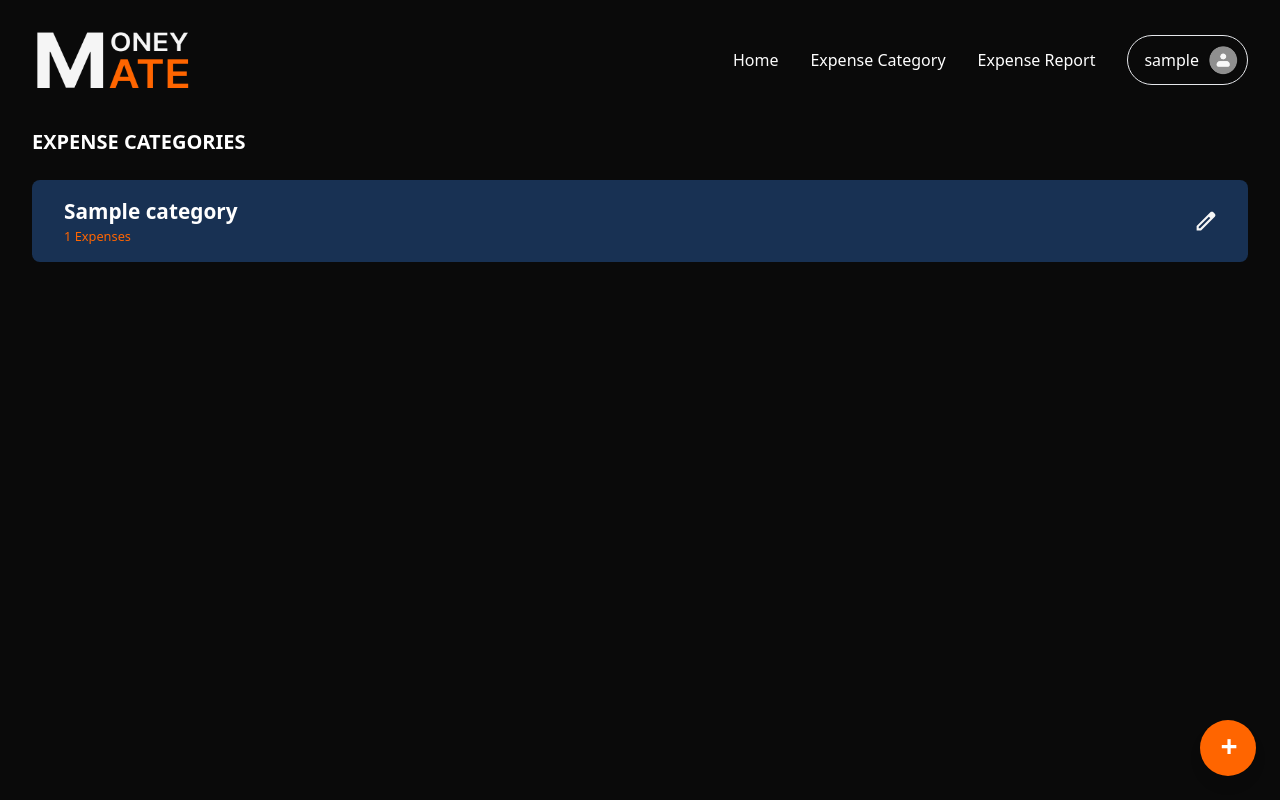
After one commit to tristanaja/money-mate, a PHP site: page /pages/category_page/category_dashboard.php in a window 1280 px wide. The commit adds this page. Run offline with PHP 8.4, Linux system fonts and the light colour scheme; the visitor is signed in with stand-in values (Sample User, id 1); tables that the repository leaves empty or names only in its code hold one stand-in row (values such as "Sample post"); some libraries are stand-ins or nearby versions.

Commit message:
feat: Category Pages

```diff
--- /dev/null
+++ b/components/add_category_pops.php
@@ -0,0 +1,23 @@
+<div id="addCategoryModal" class="backdrop-blur-sm fixed inset-0 bg-black bg-opacity-60 flex items-center justify-center z-50 hidden">
+    <div class="bg-gradient-to-br from-[#0b192c] to-[rgba(11,25,44,0.75)] p-6 rounded-xl w-[90%] max-w-md text-white">
+        <h2 class="text-xl font-bold mb-6">Add Category</h2>
+
+        <form action="../../processes/category/add_category_process.php" method="POST">
+            <!-- Category Name Input -->
+            <input type="text" name="category_name" required placeholder="Category Name"
+                class="w-full p-3 rounded border border-gray-500 bg-transparent mb-6 placeholder-gray-400 text-white text-sm focus:outline-none focus:ring-2 focus:ring-orange-500">
+
+            <!-- Buttons -->
+            <div class="flex gap-4">
+                <button type="button" onclick="toggleAddCategory()"
+                    class="w-full py-2 rounded bg-[#1e3e62] hover:bg-gray-700 text-white font-semibold">
+                    Cancel
+                </button>
+                <button type="submit"
+                    class="w-full py-2 rounded bg-[#ff6500] hover:bg-orange-700 text-white font-semibold">
+                    Add
+                </button>
+            </div>
+        </form>
+    </div>
+</div>
--- a/components/edit_budget_pops.php
+++ b/components/edit_budget_pops.php
@@ -1,5 +1,5 @@
-<div id="editBudgetModal" class="fixed inset-0 bg-black bg-opacity-60 flex items-center justify-center z-99 hidden">
-    <div class="bg-gradient-to-br from-[#0b192c] to-[rgba(11,25,44,0.75)] backdrop-blur-sm p-6 rounded-xl w-[90%] max-w-md text-white">
+<div id="editBudgetModal" class="backdrop-blur-sm fixed inset-0 bg-black bg-opacity-60 flex items-center justify-center z-99 hidden">
+    <div class="bg-gradient-to-br from-[#0b192c] to-[rgba(11,25,44,0.75)] p-6 rounded-xl w-[90%] max-w-md text-white">
         <h2 class="text-xl font-bold mb-4">Edit Budget</h2>
         <label class="block text-[0.8rem] font-normal mb-1">
             Current Budget
--- /dev/null
+++ b/components/edit_category_pops.php
@@ -0,0 +1,41 @@
+<div id="editCategoryModal_<?= $id ?>" class="backdrop-blur-sm fixed inset-0 bg-black bg-opacity-60 flex items-center justify-center z-50 hidden">
+    <div class="bg-gradient-to-br from-[#0b192c] to-[rgba(11,25,44,0.75)] p-6 rounded-2xl w-[90%] max-w-md text-white">
+        <h2 class="text-xl font-bold mb-6">Edit Category</h2>
+
+        <form action="../../processes/category/edit_category_process.php" method="POST">
+            <!-- Hidden input for category ID -->
+            <input type="hidden" name="category_id" value="<?= $id; ?>">
+
+            <!-- Category Name Input -->
+            <input
+                type="text"
+                name="category_name"
+                id="editCategoryName"
+                class="w-full p-3 rounded border border-gray-500 bg-transparent mb-6 placeholder-gray-400 text-white text-sm focus:outline-none focus:ring-2 focus:ring-orange-500">
+
+            <!-- Action Buttons -->
+            <div class="flex gap-4 mb-4">
+                <button
+                    type="button"
+                    onclick="toggleEditCategory(<?= $id ?>)"
+                    class="w-full py-2 rounded bg-[#1e3e62] hover:bg-gray-700 text-white font-semibold">
+                    Cancel
+                </button>
+                <button
+                    type="submit"
+                    class="w-full py-2 rounded bg-[#ff6500] hover:bg-orange-700 text-white font-semibold">
+                    Edit
+                </button>
+            </div>
+
+            <!-- Delete Button -->
+            <button
+                type="submit"
+                formaction="../../processes/category/delete_category_process.php"
+                onclick="return confirm('Are you sure you want to delete this category?')"
+                class="w-full py-2 rounded bg-red-700 hover:bg-red-800 text-white font-semibold">
+                Delete Category
+            </button>
+        </form>
+    </div>
+</div>
--- a/components/edit_saving_goal_pops.php
+++ b/components/edit_saving_goal_pops.php
@@ -1,5 +1,5 @@
-<div id="editSavingGoalModal" class="fixed inset-0 bg-black bg-opacity-60 flex items-center justify-center z-50 hidden">
-    <div class="bg-gradient-to-br from-[#0b192c] to-[rgba(11,25,44,0.75)] backdrop-blur-sm p-6 rounded-xl w-[90%] max-w-md text-white">
+<div id="editSavingGoalModal" class="backdrop-blur-sm fixed inset-0 bg-black bg-opacity-60 flex items-center justify-center z-50 hidden">
+    <div class="bg-gradient-to-br from-[#0b192c] to-[rgba(11,25,44,0.75)]  p-6 rounded-xl w-[90%] max-w-md text-white">
         <h2 class="text-xl font-bold mb-4">Edit Saving Goal</h2>
 
         <form action="processes/saving_goal/edit_saving_goal_process.php" method="POST">
--- /dev/null
+++ b/features/category_services.php
@@ -0,0 +1,173 @@
+<?php
+
+require_once __DIR__ . '/../includes/auth_process_essentials.php';
+
+class category_services
+{
+    private $db;
+
+    public function __construct($db)
+    {
+        $this->db = $db;
+        $this->createInitialCategories();
+    }
+
+    private function createInitialCategories()
+    {
+        if (!isset($_SESSION['user_id'])) return false;
+
+        // Prevent duplicate categories
+        $check = $this->db->prepare("SELECT id FROM categories WHERE user_id = ?");
+        $check->bind_param("i", $_SESSION["user_id"]);
+        $check->execute();
+        $check->store_result();
+
+        if ($check->num_rows > 0) {
+            return false; // Categories already exist
+        }
+
+        // Insert default categories
+        $stmt = $this->db->prepare("INSERT INTO categories (user_id, name) VALUES (?, ?)");
+        $defaultCategories = ['Food', 'Transport', 'Entertainment', 'Utilities', 'Health'];
+
+        foreach ($defaultCategories as $category) {
+            $stmt->bind_param("is", $_SESSION["user_id"], $category);
+            if (!$stmt->execute()) {
+                return false; // Failed to insert category
+            }
+        }
+
+        return true;
+    }
+
+    public function getCategories()
+    {
+        if (!isset($_SESSION['user_id'])) return [];
+
+        $stmt = $this->db->prepare("SELECT * FROM categories WHERE user_id = ?");
+        $stmt->bind_param("i", $_SESSION['user_id']);
+
+        if ($stmt->execute()) {
+            $result = $stmt->get_result();
+            return $result->fetch_all(MYSQLI_ASSOC);
+        }
+
+        return [];
+    }
+
+    public function addCategory($categoryName)
+    {
+        if (!isset($_SESSION['user_id']) || empty($categoryName)) return false;
+
+        // Validate category name
+        if (strlen($categoryName) < 3 || strlen($categoryName) > 50) return false;
+
+        // Check if category exists
+        $check = $this->db->prepare("SELECT id FROM categories WHERE name = ? AND user_id = ?");
+        $check->bind_param("si", $categoryName, $_SESSION['user_id']);
+        $check->execute();
+        $check->store_result();
+
+        if ($check->num_rows > 0) {
+            return false; // Category does not exist
+        }
+
+        $stmt = $this->db->prepare("INSERT INTO categories (user_id, name) VALUES (?, ?)");
+        $stmt->bind_param("is", $_SESSION['user_id'], $categoryName);
+        return $stmt->execute();
+    }
+
+    public function editCategory($id, $newName)
+    {
+        if (!isset($_SESSION['user_id']) || !is_numeric($id) || empty($newName)) return false;
+
+        // Validate new category name
+        if (strlen($newName) < 3 || strlen($newName) > 50) return false;
+
+        // Check if category exists
+        $check = $this->db->prepare("SELECT id FROM categories WHERE id = ? AND user_id = ?");
+        $check->bind_param("ii", $id, $_SESSION['user_id']);
+        $check->execute();
+        $check->store_result();
+
+        if ($check->num_rows === 0) {
+            return false; // Category does not exist
+        }
+
+        // Update the category name
+        $stmt = $this->db->prepare("UPDATE categories SET name = ? WHERE id = ? AND user_id = ?");
+        $stmt->bind_param("sii", $newName, $id, $_SESSION['user_id']);
+        return $stmt->execute();
+    }
+
+    public function deleteCategory($id)
+    {
+        if (!isset($_SESSION['user_id']) || !is_numeric($id)) return false;
+
+        // Check if category exists
+        $check = $this->db->prepare("SELECT id FROM categories WHERE id = ? AND user_id = ?");
+        $check->bind_param("ii", $id, $_SESSION['user_id']);
+        $check->execute();
+        $check->store_result();
+
+        if ($check->num_rows === 0) {
+            return false; // Category does not exist
+        }
+
+        // Delete the category
+        $stmt = $this->db->prepare("DELETE FROM categories WHERE id = ? AND user_id = ?");
+        $stmt->bind_param("ii", $id, $_SESSION['user_id']);
+        return $stmt->execute();
+    }
+
+    public function getExpenseCount($id)
+    {
+        if (!isset($_SESSION['user_id']) || !is_numeric($id)) return 0;
+
+        // Check if category exists
+        $check = $this->db->prepare("SELECT id FROM categories WHERE id = ? AND user_id = ?");
+        $check->bind_param("ii", $id, $_SESSION['user_id']);
+        $check->execute();
+        $check->store_result();
+
+        if ($check->num_rows === 0) {
+            return 0; // Category does not exist
+        }
+
+        // Count expenses in the category
+        $stmt = $this->db->prepare("SELECT COUNT(*) as count FROM expenses WHERE category_id = ? AND user_id = ?");
+        $stmt->bind_param("ii", $id, $_SESSION['user_id']);
+
+        if ($stmt->execute()) {
+            $result = $stmt->get_result()->fetch_assoc();
+            return (int)$result['count'];
+        }
+
+        return 0;
+    }
+
+    public function getIdByCategory($name)
+    {
+        if (!isset($_SESSION['user_id'])) return null;
+
+        // Check if category exists
+        $check = $this->db->prepare("SELECT id FROM categories WHERE name = ? AND user_id = ?");
+        $check->bind_param("ii", $name, $_SESSION['user_id']);
+        $check->execute();
+        $check->store_result();
+
+        if ($check->num_rows === 0) {
+            return null; // Category does not exist
+        }
+
+        // Get the category details
+        $stmt = $this->db->prepare("SELECT id FROM categories WHERE name = ? AND user_id = ?");
+        $stmt->bind_param("si", $name, $_SESSION['user_id']);
+
+        if ($stmt->execute()) {
+            return $stmt->get_result()->fetch_assoc();
+        }
+
+        return null;
+    }
+}
--- /dev/null
+++ b/pages/category_page/category_dashboard.php
@@ -0,0 +1,148 @@
+<?php
+ini_set('display_errors', 1);
+ini_set('display_startup_errors', 1);
+error_reporting(E_ALL);
+
+require_once __DIR__ . '/../../includes/auth_process_essentials.php';
+require_once __DIR__ . '/../../features/category_services.php';
+
+$error = $_SESSION['error'] ?? null;
+unset($_SESSION['error']);
+
+$success = $_SESSION['success'] ?? null;
+unset($_SESSION['success']);
+
+$db = (new Database())->connect();
+$username = (new Auth_Services($db))->getUsername();
+$categoryService = new category_services($db);
+$categories = $categoryService->getCategories();
+?>
+
+<!DOCTYPE html>
+<html lang="en">
+
+<head>
+    <meta charset="UTF-8">
+    <meta name="viewport" content="width=device-width, initial-scale=1.0">
+    <title>MoneyMate</title>
+    <script src="https://cdn.tailwindcss.com"></script>
+</head>
+
+<body class="bg-[#0a0a0a] text-white min-h-screen m-0 px-8 py-8 flex items-center flex-col">
+    <?php if ($error): ?>
+        <div id="errorModal" class="fixed inset-0 bg-black bg-opacity-50 backdrop-blur-sm flex items-center justify-center z-50">
+            <div class="bg-[#14233C] text-black w-[90%] max-w-md p-6 rounded-xl shadow-lg flex flex-col justify-center">
+                <h2 class="text-[2em] font-bold text-center text-[#c62424] mb-2">ERROR</h2>
+                <p class="text-center text-[1em] mb-[2.5em] text-[#fafafa]"><?= htmlspecialchars($error) ?></p>
+                <button onclick="closeModal('errorModal')" class="bg-[#ff8c00] hover:bg-orange-600 rounded-full text-[#fafafa] text-2xl font-bold px-6 py-2">Close</button>
+            </div>
+        </div>
+    <?php endif; ?>
+
+    <?php if ($success): ?>
+        <div id="successModal" class="fixed inset-0 bg-black bg-opacity-50 backdrop-blur-sm flex items-center justify-center z-50">
+            <div class="bg-[#14233C] text-black w-[90%] max-w-md p-6 rounded-xl shadow-lg flex flex-col justify-center">
+                <h2 class="text-[2em] font-bold text-center text-[#00c853] mb-2">SUCCESS</h2>
+                <p class="text-center text-[1em] mb-[2.5em] text-[#fafafa]"><?= htmlspecialchars($success) ?></p>
+                <button onclick="closeModal('successModal')" class="bg-[#00c853] hover:bg-green-700 rounded-full text-[#fafafa] text-2xl font-bold px-6 py-2">Close</button>
+            </div>
+        </div>
+    <?php endif; ?>
+
+    <div class="w-full flex justify-between items-center">
+        <!-- Logo -->
+        <img data-url="index.php" onclick="goToPage(this)" src="../../assets/images/logo.png" alt="MoneyMate Logo" class="cursor-pointer w-[10em] h-[3.5em]">
+
+        <!-- Hamburger button (visible on small screens) -->
+        <img onclick="toggleMobileMenu()" src="../../assets/images/hamburger_icon.svg" alt="Hamburger" class="xl:hidden w-8 h-8 cursor-pointer">
+
+        <!-- Navigation (desktop) -->
+        <nav class="hidden xl:flex">
+            <ul class="flex gap-8 items-center">
+                <li data-url="../../index.php" onclick="goToPage(this)" class="transition-all duration-200 ease-in-out transform hover:scale-125 hover:mx-2">
+                    <a class="transition-all duration-200 ease-in-out text-[#fafafa] hover:text-[#ff8c00] cursor-pointer">Home</a>
+                </li>
+                <li data-url="category_dashboard.php" onclick="goToPage(this)" class="transition-all duration-200 ease-in-out transform hover:scale-125 hover:mx-2">
+                    <a class="text-white hover:text-orange-500 cursor-pointer">Expense Category</a>
+                </li>
+                <li data-url="../../pages/expense_report/expense_report.php" onclick="goToPage(this)" class="transition-all duration-200 ease-in-out transform hover:scale-125 hover:mx-2">
+                    <a class="text-white hover:text-orange-500 cursor-pointer">Expense Report</a>
+                </li>
+                <li class="group transition-all ease-in-out duration-75 hover:bg-orange-600 flex items-center gap-2 border-[1px] hover:border-0 py-2 pl-4 pr-2 rounded-full cursor-pointer">
+                    <p class="transition-all ease-in-out duration-75 group-hover:hidden"><?= $username ?></p>
+                    <a href="../../processes/log_out_process.php" class="transition-all ease-in-out duration-75 hidden group-hover:block">Log Out</a>
+                    <img src="../../assets/images/profile.png" alt="Profile Icon" class="w-[2rem] h-[2rem]">
+                </li>
+            </ul>
+        </nav>
+    </div>
+
+    <!-- Mobile Sidebar Menu -->
+    <div id="mobileMenu" class="xl:hidden fixed top-0 right-0 w-64 h-full bg-[#0f1114] shadow-lg z-50 transform translate-x-full opacity-0 transition-all duration-200 ease-in-out pointer-events-none">
+        <!-- Header -->
+        <div class="bg-[#1b2a42] py-6 px-4 rounded-b-3xl flex flex-col items-center">
+            <img src="../../assets/images/profile.png" alt="Profile" class="w-24 h-24 rounded-full mb-3">
+            <p class="text-white font-bold text-sm text-center uppercase tracking-wide"><?= strtoupper($username) ?></p>
+        </div>
+
+        <!-- Menu -->
+        <ul class="mt-6 flex flex-col text-white px-6">
+            <div class="flex flex-col gap-8">
+                <li data-url="../../index.php" onclick="goToPage(this)" class="group transition-all ease-in-out duration-150 flex justify-between items-center hover:border-b-2 hover:border-orange-600 hover:pb-3 cursor-pointer">
+                    <a class="text-base">Home</a>
+                    <img src="../../assets/images/home_menu_icon.svg" alt="Home Icon">
+                </li>
+                <li data-url="../../pages/category_page/category_dashboard.php" onclick="goToPage(this)" class="group transition-all ease-in-out duration-150 flex justify-between items-center hover:border-b-2 hover:border-orange-600 hover:pb-3 cursor-pointer">
+                    <a class="text-base">Expense Category</a>
+                    <img src="../../assets/images/expense_category_menu_icon.svg" alt="Expense Category Icon">
+                </li>
+                <li data-url="../../pages/expense_report/expense_report.php" onclick="goToPage(this)" class="group transition-all ease-in-out duration-150 flex justify-between items-center hover:border-b-2 hover:border-orange-600 hover:pb-3 cursor-pointer">
+                    <a class="text-base">Expense Report</a>
+                    <img src="../../assets/images/expense_report_menu_icon.svg" alt="Expense Report Icon">
+                </li>
+                <li onclick="toggleMobileMenu()" class="group transition-all ease-in-out duration-150 flex justify-between items-center hover:border-b-2 hover:border-orange-600 hover:pb-3 cursor-pointer">
+                    <a href="#" class="text-base">Close</a>
+                    <img src="../../assets/images/close_menu_icon.svg" alt="Close Icon" class="w-5 h-5">
+                </li>
+            </div>
+            <li data-url="../../processes/log_out_process.php" onclick="goToPage(this)" class="absolute bottom-10 right-6 left-6 group transition-all ease-in-out duration-150 flex justify-between items-center bg-orange-600 rounded-md p-2 hover:border-b-2 border-orange-600 hover:pb-3 cursor-pointer">
+                <a class="text-base">Log Out</a>
+                <img src="../../assets/images/log_out_icon.svg" alt="Expense Report Icon" class="w-6 h-6">
+            </li>
+        </ul>
+    </div>
+    <!-- EXPENSE CATEGORIES SECTION -->
+    <div class="w-full mt-10">
+        <h2 class="text-xl font-bold mb-6">EXPENSE CATEGORIES</h2>
+
+        <div class="flex flex-col gap-4">
+            <?php foreach ($categories as $category):
+                $id = $categoryService->getIdByCategory($category['name'])['id'] ?? null;
+            ?>
+                <div class="bg-[#183153] px-8 py-4 rounded-lg flex justify-between items-center">
+                    <div>
+                        <h3 class="text-[1.3em] font-bold"><?= htmlspecialchars($category['name']) ?></h3>
+                        <p class="text-[0.8em] font-light text-[#ff6500]"><?= $categoryService->getExpenseCount($id) ?> Expenses</p>
+                    </div>
+                    <img onclick="toggleEditCategory(<?= $id ?>)" src="../../assets/images/edit_category_icon.svg" alt="Edit" class="w-5 h-5 cursor-pointer">
+                </div>
+
+                <?php require __DIR__ . '/../../components/edit_category_pops.php'; ?>
+            <?php endforeach; ?>
+        </div>
+    </div>
+
+    <!-- FLOATING ACTION BUTTON -->
+    <button id="addCategoryButton"
+        class="fixed bottom-6 right-6 pb-1 pl-[0.08em] bg-[#ff6500] hover:bg-orange-700 text-white w-14 h-14 flex items-center justify-center text-3xl font-bold rounded-full shadow-lg z-40">
+        +
+    </button>
+
+    <?php include __DIR__ . '/../../components/add_category_pops.php'; ?>
+    <script src="../../public/js/function_helper.js"></script>
+    <script src="../../public/js/pops_category_helper.js"></script>
+    <script src="../../public/js/close_modal_category.js"></script>
+    <script src="../../public/js/edit_category_pops.js"></script>
+</body>
+
+</html>
--- /dev/null
+++ b/public/js/close_modal_category.js
@@ -0,0 +1,11 @@
+document.addEventListener("DOMContentLoaded", () => {
+  window.closeModal = function (modalId) {
+    const modal = document.getElementById(modalId);
+    if (modal) {
+      modal.classList.add("opacity-0");
+      setTimeout(() => {
+        modal.remove();
+      }, 100);
+    }
+  };
+});
--- /dev/null
+++ b/public/js/edit_category_pops.js
@@ -0,0 +1,14 @@
+function toggleEditCategory(id) {
+  const modalId = `editCategoryModal_${id}`;
+  const modal = document.getElementById(modalId);
+
+  if (modal) {
+    modal.classList.toggle("hidden");
+  } else {
+    console.warn(
+      "Modal or input not found:",
+      modalId,
+      `editCategoryInput_${id}`
+    );
+  }
+}
--- /dev/null
+++ b/public/js/pops_category_helper.js
@@ -0,0 +1,16 @@
+function toggleAddCategory() {
+  const modal = document.getElementById("addCategoryModal");
+  modal.classList.toggle("hidden");
+}
+
+// function toggleEditCategory(id, name) {
+//   document.getElementById("editCategoryId").value = id;
+//   document.getElementById("editCategoryName").value = name;
+//   const modal = document.getElementById("editCategoryModal");
+//   modal.classList.toggle("hidden");
+// }
+
+document.addEventListener("DOMContentLoaded", () => {
+  const editBtn = document.getElementById("addCategoryButton");
+  editBtn.addEventListener("click", toggleAddCategory);
+});
```
Also changed, not shown: index.php (+4 -4 lines), processes/category/add_category_process.php (added, +36 -0 lines), processes/category/delete_category_process.php (added, +37 -0 lines), processes/category/edit_category_process.php (added, +38 -0 lines), assets/images/edit_category_icon.svg (added).
